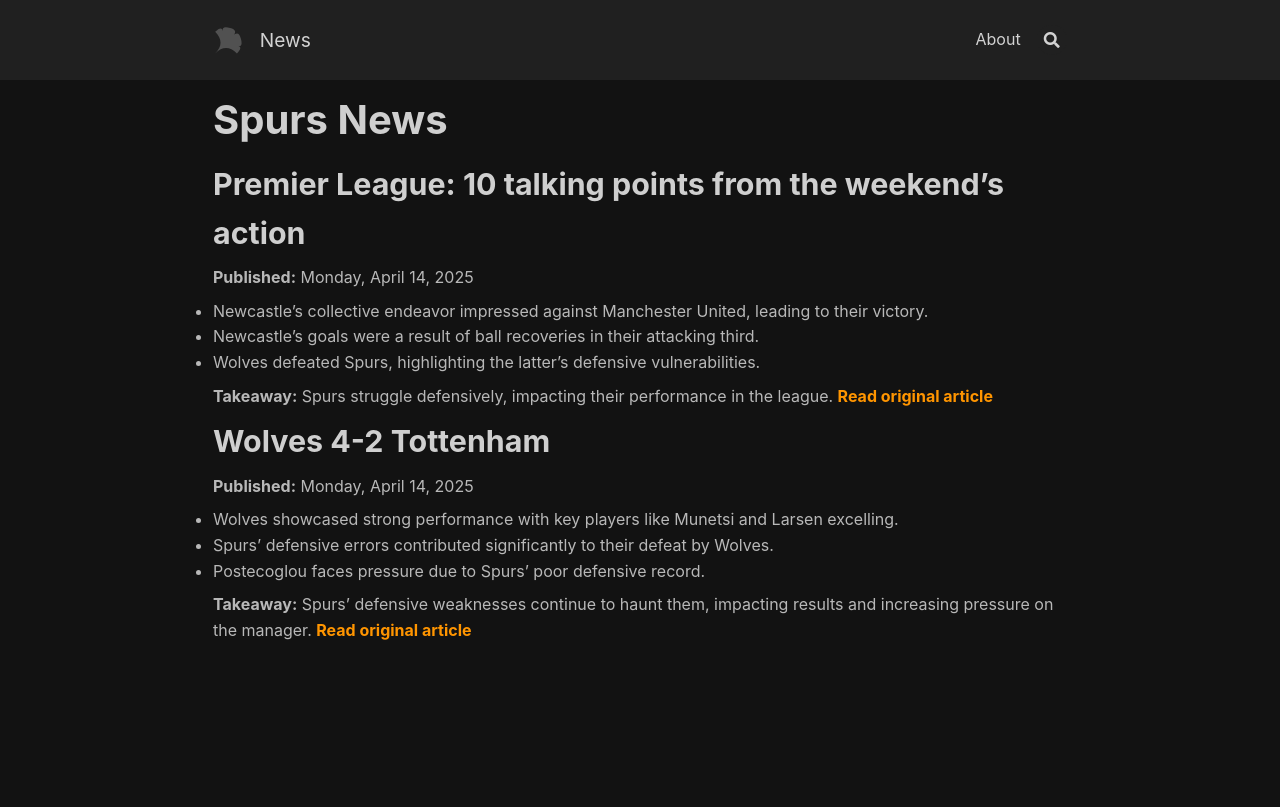
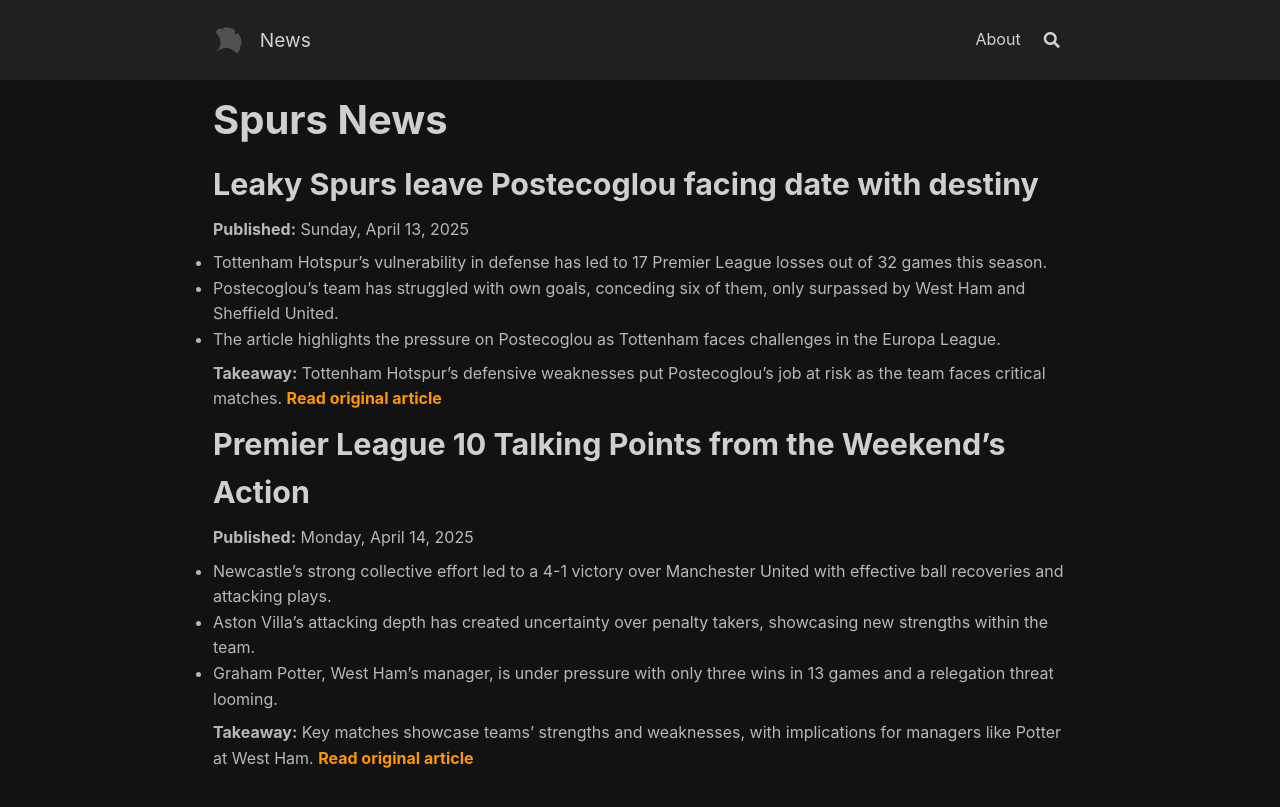
Before and after one commit to jonhadfield/jonhadfield.github.io, a Jekyll site: the page built from index.md, in a window 1280 px wide. Shown: the top 807 px of the page. Built offline with Jekyll 4.4.1, drawn with Linux system fonts in a browser that asks for light colours; nearby versions of some CDN libraries.

Commit message:
update files.

```diff
--- a/index.md
+++ b/index.md
@@ -14,22 +14,23 @@ footer: false
 
 
 # Spurs News
-## Premier League: 10 talking points from the weekend’s action
+
+## Leaky Spurs leave Postecoglou facing date with destiny
+**Published:** Sunday, April 13, 2025
+
+- Tottenham Hotspur's vulnerability in defense has led to 17 Premier League losses out of 32 games this season.
+- Postecoglou's team has struggled with own goals, conceding six of them, only surpassed by West Ham and Sheffield United.
+- The article highlights the pressure on Postecoglou as Tottenham faces challenges in the Europa League.
+
+**Takeaway:** Tottenham Hotspur's defensive weaknesses put Postecoglou's job at risk as the team faces critical matches.
+[Read original article](https://www.bbc.com/sport/football/articles/c0jz42d8442o)
+
+## Premier League 10 Talking Points from the Weekend's Action
 **Published:** Monday, April 14, 2025
 
-- Newcastle's collective endeavor impressed against Manchester United, leading to their victory.
-- Newcastle's goals were a result of ball recoveries in their attacking third.
-- Wolves defeated Spurs, highlighting the latter's defensive vulnerabilities.
+- Newcastle's strong collective effort led to a 4-1 victory over Manchester United with effective ball recoveries and attacking plays.
+- Aston Villa's attacking depth has created uncertainty over penalty takers, showcasing new strengths within the team.
+- Graham Potter, West Ham's manager, is under pressure with only three wins in 13 games and a relegation threat looming.
 
-**Takeaway:** Spurs struggle defensively, impacting their performance in the league.
+**Takeaway:** Key matches showcase teams' strengths and weaknesses, with implications for managers like Potter at West Ham.
 [Read original article](https://www.theguardian.com/football/2025/apr/14/premier-league-10-talking-points-from-the-weekends-action)
-
-## Wolves 4-2 Tottenham
-**Published:** Monday, April 14, 2025
-
-- Wolves showcased strong performance with key players like Munetsi and Larsen excelling.
-- Spurs' defensive errors contributed significantly to their defeat by Wolves.
-- Postecoglou faces pressure due to Spurs' poor defensive record.
-
-**Takeaway:** Spurs' defensive weaknesses continue to haunt them, impacting results and increasing pressure on the manager.
-[Read original article](https://www.theguardian.com/football/2025/apr/13/wolves-tottenham-premier-league-match-report)
```
